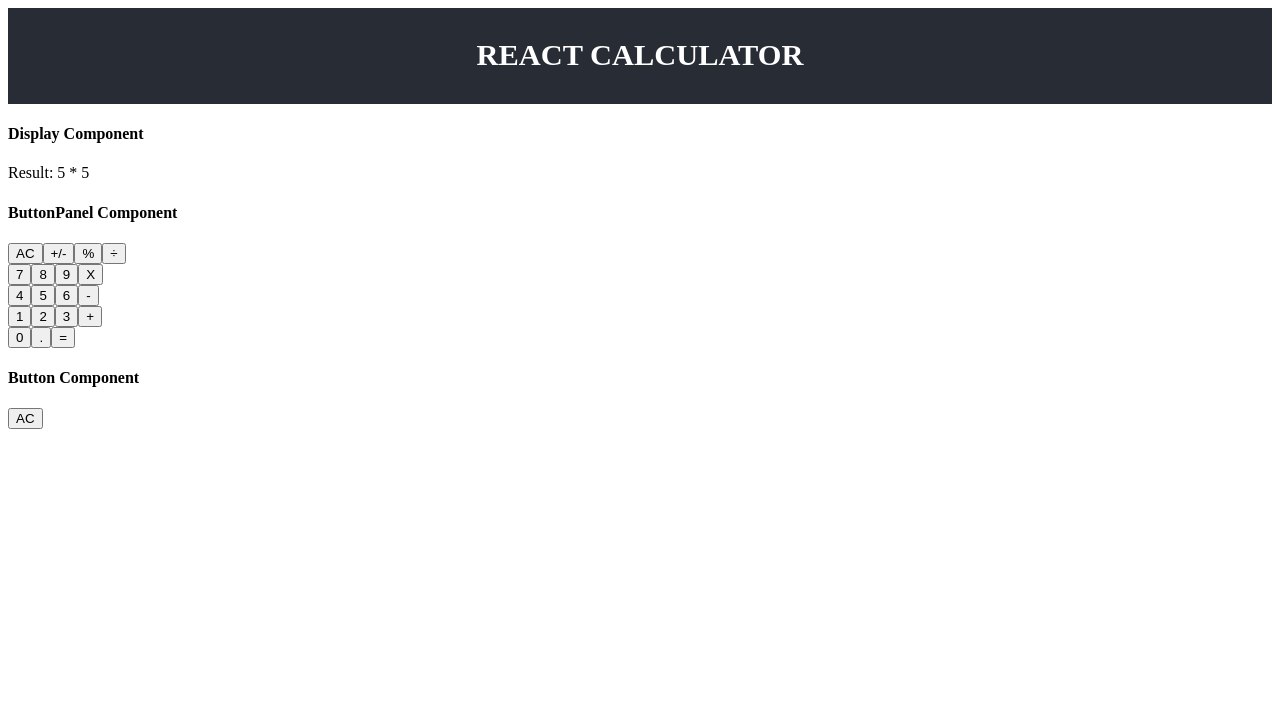
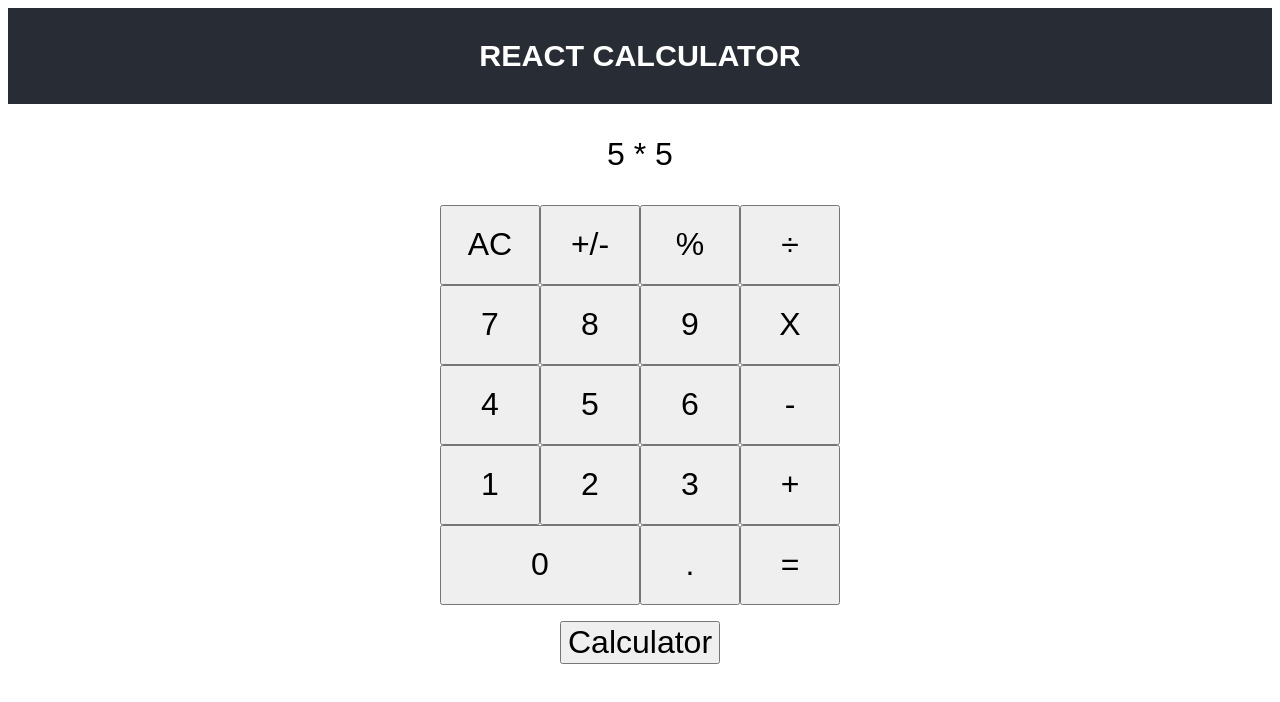
Before and after one commit to jamezjaz/React_Calculator, a React (Create React App) app: page / in a window 1280 px wide. Shown: the top 702 px of the page. Built offline with nearby package versions, Linux system fonts and the light colour scheme.

Commit message:
style: styles the calculator UI

```diff
--- a/src/App.css
+++ b/src/App.css
@@ -1,4 +1,5 @@
 .App {
+  font-family: sans-serif;
   text-align: center;
 }
 
--- /dev/null
+++ b/src/ButtonPanel.css
@@ -0,0 +1,18 @@
+.calculator-grid {
+  display: grid;
+  justify-content: center;
+  min-height: 50vh;
+  grid-template-columns: repeat(4, 100px);
+}
+
+.calculator-grid > button {
+  font-size: 2rem;
+}
+
+.span-two {
+  grid-column: 1 / 3;
+}
+
+.cal-button {
+  font-size: 2rem;
+}
--- a/src/components/App.js
+++ b/src/components/App.js
@@ -6,12 +6,14 @@ import Display from './Display';
 function App() {
   return (
     <>
-      <header className="App-header">
-        <h3>REACT CALCULATOR</h3>
-      </header>
-      <Display result="5 * 5" />
-      <ButtonPanel />
-      <Button name="AC" />
+      <div className="App">
+        <header className="App-header">
+          <h3>REACT CALCULATOR</h3>
+        </header>
+        <Display result="5 * 5" />
+        <ButtonPanel />
+        <Button name="Calculator" />
+      </div>
     </>
   );
 }
--- a/src/components/Button.js
+++ b/src/components/Button.js
@@ -5,8 +5,14 @@ const Button = props => {
   const { name } = props;
   return (
     <div>
-      <h4>Button Component</h4>
-      <button type="button">{name}</button>
+      <p>
+        <button
+          type="button"
+          className="cal-button"
+        >
+          {name}
+        </button>
+      </p>
     </div>
   );
 };
--- a/src/components/ButtonPanel.js
+++ b/src/components/ButtonPanel.js
@@ -1,37 +1,27 @@
 import React from 'react';
+import '../ButtonPanel.css';
 
 const ButtonPanel = () => (
-  <div>
-    <h4>ButtonPanel Component</h4>
-    <div>
+  <div className="calculator-grid">
     <button type="button">AC</button>
     <button type="button">+/-</button>
     <button type="button">%</button>
     <button type="button">÷</button>
-    </div>
-    <div>
     <button type="button">7</button>
     <button type="button">8</button>
     <button type="button">9</button>
     <button type="button">X</button>
-    </div>
-    <div>
     <button type="button">4</button>
     <button type="button">5</button>
     <button type="button">6</button>
     <button type="button">-</button>
-    </div>
-    <div>
     <button type="button">1</button>
     <button type="button">2</button>
     <button type="button">3</button>
     <button type="button">+</button>
-    </div>
-    <div>
-      <button type="button">0</button>
+    <button type="button" className="span-two">0</button>
     <button type="button">.</button>
     <button type="button">=</button>
-    </div>
   </div>
 );
 
--- a/src/components/Display.js
+++ b/src/components/Display.js
@@ -5,9 +5,7 @@ const Display = props => {
   const { result } = props;
   return (
     <div>
-      <h4>Display Component</h4>
-      <p>
-        <span>Result: </span>
+      <p style={{ fontSize: '2rem' }}>
         {result}
       </p>
     </div>
```
Also changed, not shown: 1 other file (tests, documents, lock files or other folders). Lines whose indentation alone changed are shown as unchanged.
